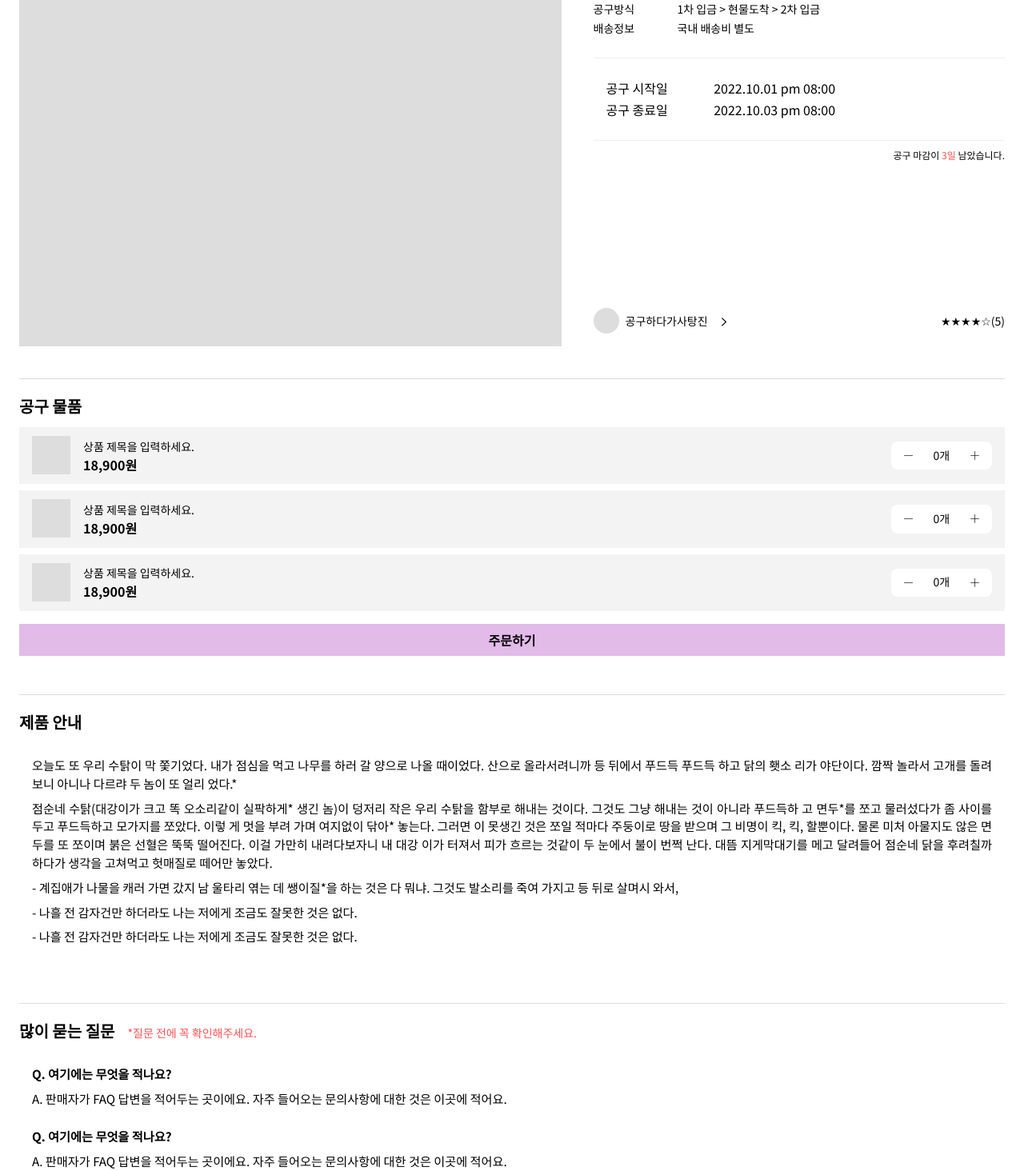
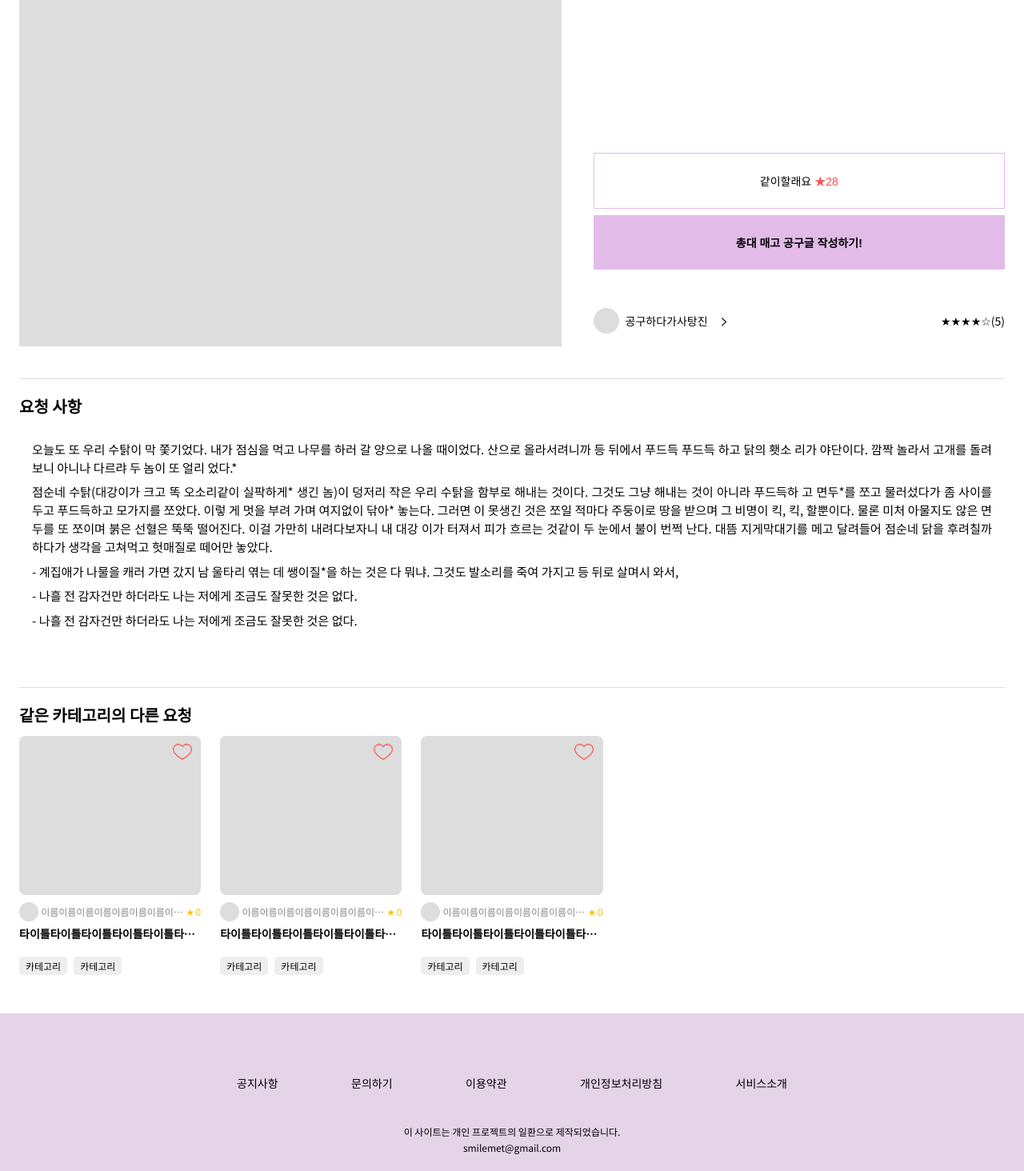
Before and after one commit to smilemet/mogu, a React (Create React App) app in the folder client/: page /seek/detail in a window 1280 px wide. Shown: the part 240-1704 px from the top of the page at 80% size. Built offline with nearby package versions, Linux system fonts and the light colour scheme; a web font is replaced by a local one.

Commit message:
서브 페이지 구현 중

```diff
--- a/client/src/GlobalStyles.js
+++ b/client/src/GlobalStyles.js
@@ -30,6 +30,12 @@ const GlobalStyles = createGlobalStyle`
     margin: 0 auto;
   }
 
+
+  .inner3 {
+    max-width: 390px;
+    margin: 0 auto;
+  }
+
   .flex-box {
     display: flex;
   }
--- a/client/src/Theme.js
+++ b/client/src/Theme.js
@@ -1,6 +1,6 @@
 const variable = {
-  mobile: "720px",
-  desktop: "721px",
+  mobile: "480px",
+  medium: "768px",
 
   pointColor: "#e2bbe9",
   pointColorToneDown: "#e5d3e8",
@@ -20,7 +20,7 @@ const variable = {
 const theme = {
   // 반응형
   mobile: `(max-width: ${variable.mobile})`,
-  desktop: `(min-width: ${variable.desktop})`,
+  medium: `(max-width: ${variable.medium})`,
 
   // 컬러
   pointColor: `${variable.pointColor}`,
@@ -46,12 +46,28 @@ const theme = {
     text-overflow: ellipsis;
   }`,
 
+  button: () => `
+    padding: 1rem 0;
+    border: 1px solid ${variable.pointColor};
+    outline: none;
+    background-color:#fff;
+    font-weight: bold;
+  `,
+
   buttonFill: () => `
+    padding: 1rem 0;
     border: none;
     outline: none;
     background-color:${variable.pointColor};
     font-weight: bold;
-    font-size: 1rem;
+  `,
+
+  input: () => `
+    padding: .75rem 1rem;
+    border: 1px solid ${variable.gray};
+    outline: none;
+    background-color:#fff;
+    font-weight: bold;
   `,
 
   icon: () => `
--- a/client/src/components/SeekItem.js
+++ b/client/src/components/SeekItem.js
@@ -6,7 +6,7 @@ import ListItem from "./layout/ListItem.js";
 const SeekItemContainer = styled(ListItem)``;
 
 const SeekItem = (props) => {
-  return <SeekItemContainer {...props}></SeekItemContainer>;
+  return <SeekItemContainer url="/seek/detail" {...props}></SeekItemContainer>;
 };
 
 export default SeekItem;
--- /dev/null
+++ b/client/src/pages/Login.js
@@ -0,0 +1,96 @@
+import React from "react";
+import styled from "styled-components";
+
+const LoginContainer = styled.div`
+  padding-top: 5rem;
+  text-align: center;
+
+  * {
+    width: 100%;
+  }
+
+  h1 {
+    font-size: 1.75rem;
+    margin-bottom: 4rem;
+  }
+
+  h2 {
+    margin-bottom: 0.7rem;
+    text-align: left;
+    font-size: 1rem;
+    font-weight: bold;
+  }
+
+  .login {
+    margin-bottom: 3.5rem;
+
+    input {
+      ${(props) => props.theme.input}
+      margin-bottom: 0.5rem;
+    }
+
+    p {
+      margin-bottom: 1.5rem;
+      text-align: right;
+      text-decoration: underline;
+      color: ${(props) => props.theme.darkGray};
+      font-size: ${(props) => props.theme.smallFont};
+    }
+  }
+
+  .join-us {
+    * {
+      margin-bottom: 0.5rem;
+    }
+  }
+
+  .fill-btn {
+    ${(props) => props.theme.input};
+    background-color: ${(props) => props.theme.pointColor};
+    border: none;
+    color: #fff;
+  }
+
+  .normal-btn {
+    ${(props) => props.theme.input};
+  }
+`;
+
+const Login = () => {
+  return (
+    <LoginContainer>
+      <div className="inner3">
+        <h1>─ 모두의 공구, MOGU! ─</h1>
+
+        <form className="login">
+          <h2>로그인</h2>
+          <div>
+            <input placeholder="이메일" />
+          </div>
+          <div>
+            <input placeholder="비밀번호" />
+            <p>로그인에 어려움이 있나요?</p>
+          </div>
+          <button className="fill-btn" type="submit">
+            로그인
+          </button>
+        </form>
+
+        <div className="join-us">
+          <h2>회원가입</h2>
+          <button className="fill-btn" type="button">
+            이메일로 가입하기
+          </button>
+          <button className="normal-btn" type="button">
+            트위터로 가입하기
+          </button>
+          <button className="normal-btn" type="button">
+            구글 아이디로 가입하기
+          </button>
+        </div>
+      </div>
+    </LoginContainer>
+  );
+};
+
+export default Login;
--- /dev/null
+++ b/client/src/pages/LoginReset.js
@@ -0,0 +1,74 @@
+import React from "react";
+import styled from "styled-components";
+
+const LoginResetContainer = styled.div`
+  padding-top: 5rem;
+  text-align: center;
+
+  * {
+    width: 100%;
+  }
+
+  h1 {
+    font-size: 1.75rem;
+    margin-bottom: 4rem;
+  }
+
+  h2 {
+    margin-bottom: 0.7rem;
+    text-align: left;
+    font-size: 1rem;
+    font-weight: bold;
+  }
+
+  .email {
+    input {
+      ${(props) => props.theme.input}
+      margin-bottom: 1.5rem;
+    }
+  }
+
+  .fill-btn {
+    ${(props) => props.theme.input};
+    background-color: ${(props) => props.theme.pointColor};
+    border: none;
+    color: #fff;
+  }
+
+  .notice-msg {
+    margin-top: 5rem;
+    line-height: 2;
+    span {
+      color: ${(props) => props.theme.alertText};
+    }
+  }
+`;
+
+const LoginReset = () => {
+  return (
+    <LoginResetContainer>
+      <div className="inner3">
+        <h1>비밀번호 찾기</h1>
+
+        <div className="email">
+          <h2>이메일 입력</h2>
+          <div>
+            <input placeholder="이메일" />
+          </div>
+          <button className="fill-btn" type="button">
+            인증 메일 보내기
+          </button>
+        </div>
+
+        <div className="notice-msg">
+          <p>인증 메일을 보냈습니다!</p>
+          <p>
+            <span>메일함</span>을 확인해주세요.
+          </p>
+        </div>
+      </div>
+    </LoginResetContainer>
+  );
+};
+
+export default LoginReset;
--- a/client/src/pages/ProductDetail.js
+++ b/client/src/pages/ProductDetail.js
@@ -121,6 +121,7 @@ const DetailContainer = styled.main`
         p {
           font-size: ${(props) => props.theme.smallFont};
           text-align: right;
+          margin-bottom: 2rem;
 
           span {
             color: ${(props) => props.theme.alertText};
@@ -190,8 +191,8 @@ const DetailContainer = styled.main`
 
       button {
         width: 100%;
-        height: 2.5rem;
         ${(props) => props.theme.buttonFill}
+        font-size: 1rem;
       }
     }
   }
@@ -230,7 +231,7 @@ const DetailContainer = styled.main`
     }
   }
 
-  @media ${(props) => props.theme.mobile} {
+  @media ${(props) => props.theme.medium} {
     .heading {
       display: block;
 
@@ -247,15 +248,29 @@ const DetailContainer = styled.main`
         & > div {
           padding-left: 0;
         }
-
-        p {
-          margin-bottom: 2rem;
-        }
       }
     }
 
     .heading + hr {
       margin-top: 1rem;
+    }
+
+    .otherItem {
+      ul {
+        grid-template-columns: repeat(3, minmax(0, 1fr));
+      }
+    }
+  }
+
+  @media ${(props) => props.theme.mobile} {
+    * {
+      word-break: normal;
+    }
+
+    .otherItem {
+      ul {
+        grid-template-columns: repeat(2, minmax(0, 1fr));
+      }
     }
   }
 `;
@@ -409,7 +424,7 @@ const Detail = () => {
 
         <hr />
 
-        <section className="FAQ">
+        <section className="otherItem">
           <h3>같은 카테고리의 다른 상품</h3>
           <GridList data={Array(3).fill(true)}>
             <ProductItem
--- a/client/src/pages/SeekDetail.js
+++ b/client/src/pages/SeekDetail.js
@@ -1,8 +1,6 @@
 import React, { useState } from "react";
 import styled from "styled-components";
 
-import Selection from "../components/Selection.js";
-import CommentList from "../components/CommentList.js";
 import GridList from "../components/GridList.js";
 import ProductItem from "../components/ProductItem.js";
 
@@ -50,6 +48,8 @@ const DetailContainer = styled.main`
       }
 
       .post-title {
+        flex-grow: 1;
+
         .title-box {
           justify-content: space-between;
           align-items: center;
@@ -85,46 +85,30 @@ const DetailContainer = styled.main`
         }
       }
 
-      .post-process table {
-        margin-bottom: 1.5rem;
+      .post-btn {
+        margin: 0 auto;
+        margin-top: 1rem;
+        margin-bottom: 3rem;
 
-        tr {
-          line-height: 1.7;
+        button {
+          width: 100%;
+          font-size: 0.875rem;
         }
 
-        td:first-of-type {
-          width: 37%;
-        }
-      }
-
-      .post-date {
-        flex-grow: 1;
-
-        div {
-          padding: 1.5rem 1rem;
-          font-size: 1rem;
-          border-top: 1px solid ${(props) => props.theme.lightGray};
-          border-bottom: 1px solid ${(props) => props.theme.lightGray};
-          margin-bottom: 0.7rem;
-
-          table {
-            tr {
-              line-height: 1.7;
-            }
-
-            td:first-of-type {
-              width: 47%;
-            }
-          }
-        }
-
-        p {
-          font-size: ${(props) => props.theme.smallFont};
-          text-align: right;
+        .together-btn {
+          ${(props) => props.theme.button}
+          padding: 1.5rem 0;
+          margin-bottom: 0.5rem;
+          font-weight: normal;
 
           span {
             color: ${(props) => props.theme.alertText};
           }
+        }
+
+        .letsgo-btn {
+          ${(props) => props.theme.buttonFill}
+          padding: 1.5rem 0;
         }
       }
 
@@ -149,10 +133,6 @@ const DetailContainer = styled.main`
           background-color: ${(props) => props.theme.gray};
         }
 
-        .name {
-          /* ${(props) => props.theme.textOverflow} */
-        }
-
         .more {
           margin-left: 1rem;
           display: inline-block;
@@ -175,35 +155,13 @@ const DetailContainer = styled.main`
     margin-bottom: 3rem;
   }
 
-  .selection {
-    .item {
-      display: grid;
-      grid-template-columns: repeat(1, 1fr);
-      grid-column-gap: 0.5rem;
-      grid-row-gap: 0.5rem;
-    }
-
-    .order-btn {
-      /* width: 50%; */
-      margin: 0 auto;
-      margin-top: 1rem;
-
-      button {
-        width: 100%;
-        height: 2.5rem;
-        ${(props) => props.theme.buttonFill}
-      }
-    }
-  }
-
   .text-content {
     padding: 1rem 1rem;
     text-align: justify;
     word-break: keep-all;
   }
 
-  .content,
-  .FAQ {
+  .content {
     p {
       margin-bottom: 0.5rem;
       font-size: 0.95rem;
@@ -211,26 +169,7 @@ const DetailContainer = styled.main`
     }
   }
 
-  .FAQ {
-    & > h3,
-    & > p {
-      display: inline-block;
-    }
-
-    & > p {
-      margin-left: 1rem;
-      font-size: 0.875rem;
-      color: ${(props) => props.theme.alertText};
-    }
-
-    .text-content {
-      & > div {
-        margin-bottom: 1.5rem;
-      }
-    }
-  }
-
-  @media ${(props) => props.theme.mobile} {
+  @media ${(props) => props.theme.medium} {
     .heading {
       display: block;
 
@@ -242,20 +181,24 @@ const DetailContainer = styled.main`
         width: 100%;
         padding-left: 0;
       }
-
-      .post-date {
-        & > div {
-          padding-left: 0;
-        }
-
-        p {
-          margin-bottom: 2rem;
-        }
-      }
     }
 
     .heading + hr {
       margin-top: 1rem;
+    }
+
+    .otherItem {
+      ul {
+        grid-template-columns: repeat(3, minmax(0, 1fr));
+      }
+    }
+  }
+
+  @media ${(props) => props.theme.mobile} {
+    .otherItem {
+      ul {
+        grid-template-columns: repeat(2, minmax(0, 1fr));
+      }
     }
   }
 `;
@@ -283,39 +226,14 @@ const Detail = () => {
                 <span>#20cm</span>
               </div>
             </div>
-            <div className="post-process">
-              <table>
-                <tbody>
-                  <tr>
-                    <td>공구방식</td>
-                    <td colSpan={3}>1차 입금 &gt; 현물도착 &gt; 2차 입금</td>
-                  </tr>
-                  <tr>
-                    <td>배송정보</td>
-                    <td colSpan={3}>국내 배송비 별도</td>
-                  </tr>
-                </tbody>
-              </table>
+
+            <div className="post-btn">
+              <button className="together-btn">
+                같이할래요 <span>★28</span>
+              </button>
+              <button className="letsgo-btn">총대 매고 공구글 작성하기!</button>
             </div>
-            <div className="post-date">
-              <div>
-                <table>
-                  <tbody>
-                    <tr>
-                      <td>공구 시작일</td>
-                      <td>2022.10.01 pm 08:00</td>
-                    </tr>
-                    <tr>
-                      <td>공구 종료일</td>
-                      <td>2022.10.03 pm 08:00</td>
-                    </tr>
-                  </tbody>
-                </table>
-              </div>
-              <p>
-                공구 마감이 <span>3일</span> 남았습니다.
-              </p>
-            </div>
+
             <div className="post-by">
               <div className="flex-box">
                 <span className="icon" />
@@ -332,24 +250,8 @@ const Detail = () => {
 
         <hr />
 
-        <section className="selection">
-          <h3>공구 물품</h3>
-          <div className="item">
-            {Array(3)
-              .fill(true)
-              .map((v) => {
-                return <Selection setCount={setCount} />;
-              })}
-          </div>
-          <div className="order-btn">
-            <button type="button">주문하기</button>
-          </div>
-        </section>
-
-        <hr />
-
         <section className="content">
-          <h3>제품 안내</h3>
+          <h3>요청 사항</h3>
           <div className="text-content">
             <p>
               오늘도 또 우리 수탉이 막 쫓기었다. 내가 점심을 먹고 나무를 하러 갈 양으로 나올
@@ -377,40 +279,8 @@ const Detail = () => {
 
         <hr />
 
-        <section className="FAQ">
-          <h3>많이 묻는 질문</h3>
-          <p>*질문 전에 꼭 확인해주세요.</p>
-          <div className="text-content">
-            <div>
-              <p className="bold">Q. 여기에는 무엇을 적나요?</p>
-              <p>
-                A. 판매자가 FAQ 답변을 적어두는 곳이에요. 자주 들어오는 문의사항에 대한 것은 이곳에
-                적어요.
-              </p>
-            </div>
-            <div>
-              <p className="bold">Q. 여기에는 무엇을 적나요?</p>
-              <p>
-                A. 판매자가 FAQ 답변을 적어두는 곳이에요. 자주 들어오는 문의사항에 대한 것은 이곳에
-                적어요.
-              </p>
-            </div>
-          </div>
-        </section>
-
-        <hr />
-
-        <section className="QNA">
-          <h3>문의하기</h3>
-          <div className="text-content">
-            <CommentList data={Array(3).fill(true)} />
-          </div>
-        </section>
-
-        <hr />
-
-        <section className="FAQ">
-          <h3>같은 카테고리의 다른 상품</h3>
+        <section className="otherItem">
+          <h3>같은 카테고리의 다른 요청</h3>
           <GridList data={Array(3).fill(true)}>
             <ProductItem
             // url=""
--- a/client/src/router/Router.js
+++ b/client/src/router/Router.js
@@ -7,6 +7,9 @@ import Product from "../pages/Product.js";
 import Seek from "../pages/Seek.js";
 import ProductDetail from "../pages/ProductDetail.js";
 import SeekDetail from "../pages/SeekDetail.js";
+
+import Login from "../pages/Login.js";
+import LoginReset from "../pages/LoginReset.js";
 
 const Router = () => {
   return (
@@ -20,6 +23,9 @@ const Router = () => {
           <Route path="/product/detail" element={<ProductDetail />} />
           <Route path="/seek/detail" element={<SeekDetail />} />
         </Route>
+
+        <Route path="/account/login" element={<Login />} />
+        <Route path="/account/password/reset" element={<LoginReset />} />
       </Routes>
     </>
   );
```
